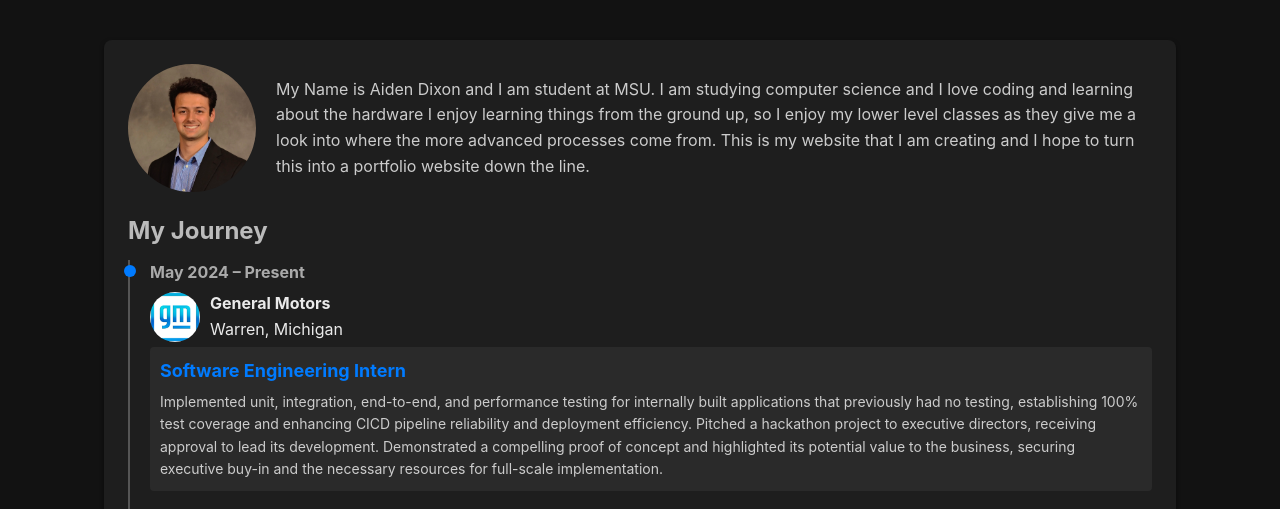
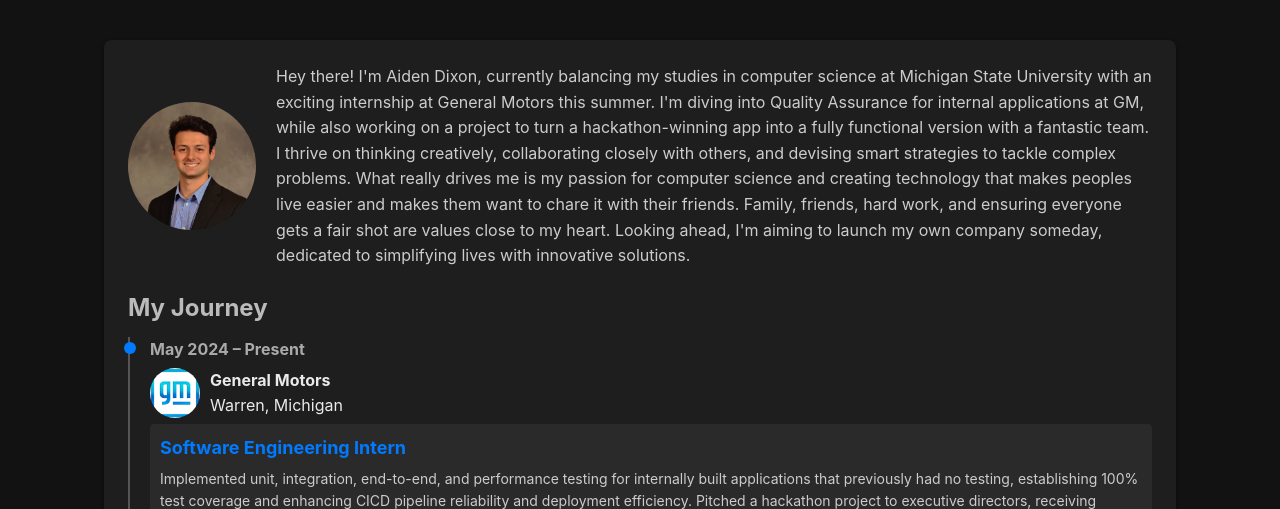
Before and after one commit to Archangel252/Portfolio, a Flask app: page /home in a window 1280 px wide. Shown: the part 80-589 px from the top of the page. Run offline with Flask 3, Linux system fonts and the light colour scheme.

Commit message:
minor changes

```diff
--- a/app.py
+++ b/app.py
@@ -4,5 +4,5 @@ from flask_app import create_app
 app  = create_app(debug = True)
 if __name__ == "__main__":
 
-	app.run(host='0.0.0.0', port=int(os.environ.get("PORT", 8080)), use_reloader=True)
+	app.run(host='0.0.0.0', port=int(os.environ.get("PORT", 443)), use_reloader=True)
 	app.run()
--- a/docker-compose.yml
+++ b/docker-compose.yml
@@ -12,7 +12,7 @@ services:
     stdin_open: true
     tty: true
     ports:
-      - "8080:8080"
+      - "443:443"
     # Mounts the local directory to docker container as a volume.
     volumes:
       - .:/app
--- a/flask_app/__init__.py
+++ b/flask_app/__init__.py
@@ -8,13 +8,17 @@ from flask_failsafe import failsafe
 #--------------------------------------------------
 # Create a Failsafe Web Application
 #--------------------------------------------------
+# portfolio-428612
+# Set-ExecutionPolicy RemoteSigned -Scope Process
+# gcloud builds submit --tag gcr.io/portfolio-428612/portfolio_flask-app:v2
+# gcloud run deploy --image gcr.io/portfolio-428612/portfolio_flask-app:v2 --platform managed
 @failsafe
 def create_app(debug=False):
 	app = Flask(__name__)
 
 	# This will prevent issues with cached static files
 	app.config['SEND_FILE_MAX_AGE_DEFAULT'] = 0
-	app.debug = debug
+	#app.debug = debug
 
 	# ----------------------------------------------
 
--- a/flask_app/templates/home.html
+++ b/flask_app/templates/home.html
@@ -5,13 +5,13 @@
   <div class="personal-content"><!-- image and text section -->
       <div class="profile-img"></div>
       <div class="profile-txt">
-          <p>My Name is Aiden Dixon and I am  student at MSU.
-              I am studying computer science and I love coding and learning about the hardware
-              I enjoy learning things from the ground up, so I enjoy my lower level classes as they give me a look into where the
-              more advanced processes come from. This is my website that I am creating and I hope to turn this into a
-              portfolio website down the line.
-
-
+          <p>Hey there! I'm Aiden Dixon, currently balancing my studies in computer science at Michigan State University with an exciting internship at General Motors this summer.
+            I'm diving into Quality Assurance for internal applications at GM,
+            while also working on a project to turn a hackathon-winning app into a fully functional version with a fantastic team.
+            I thrive on thinking creatively, collaborating closely with others, and devising smart strategies to tackle complex problems.
+            What really drives me is my passion for computer science and creating technology that makes peoples live easier and makes them want to chare it with their friends.
+            Family, friends, hard work, and ensuring everyone gets a fair shot are values close to my heart.
+            Looking ahead, I'm aiming to launch my own company someday, dedicated to simplifying lives with innovative solutions.
           </p>
       </div>
 
```
Also changed, not shown: cloudbuild.yaml (added, +15 -0 lines), 1 other file.
